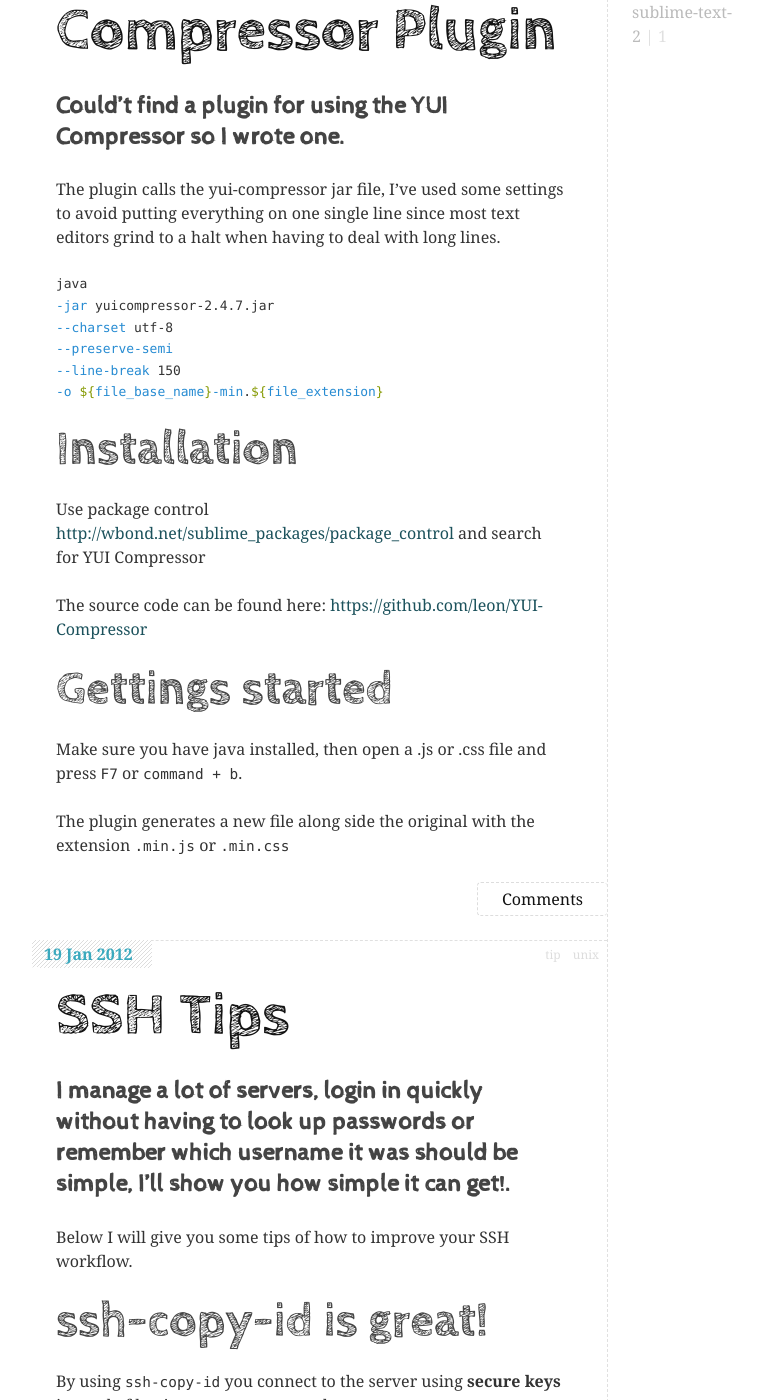
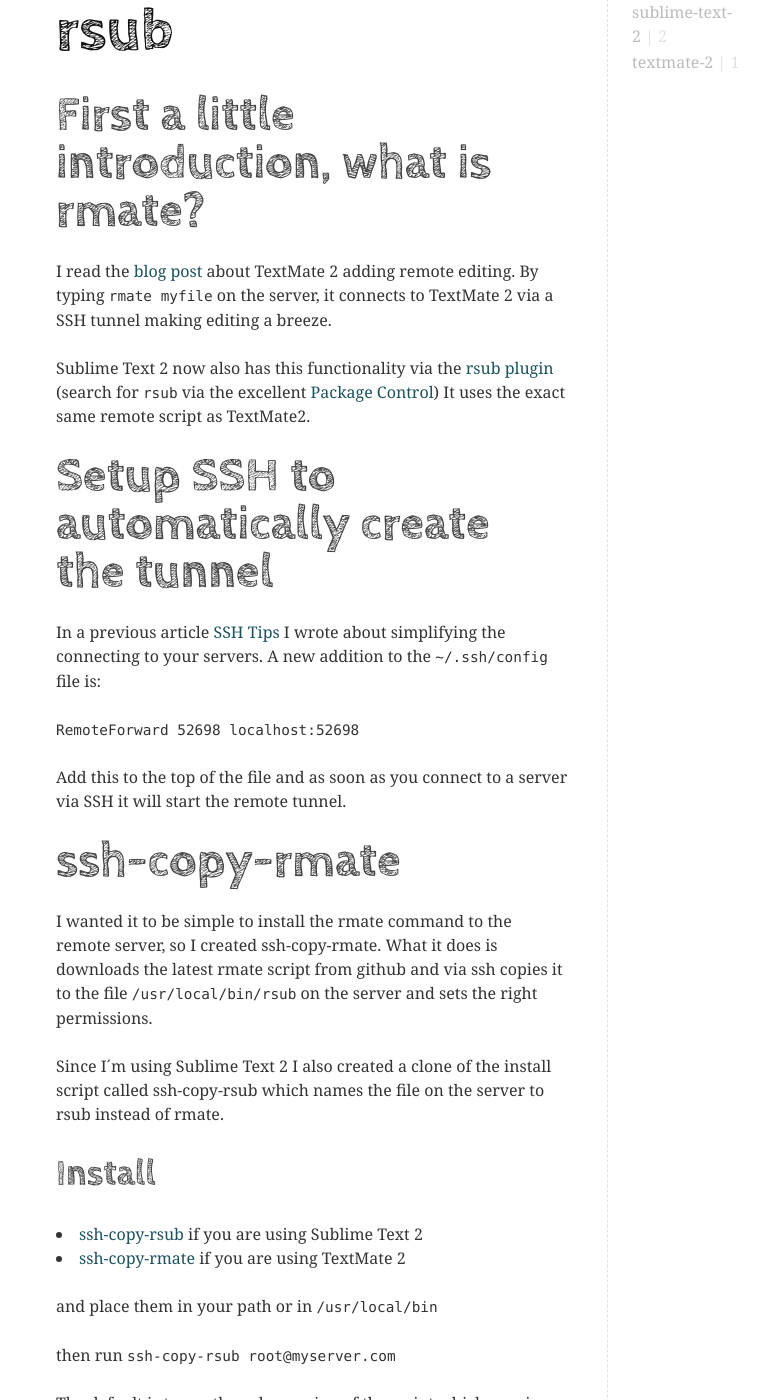
Before and after one commit to leon/leon.github.io, a Jekyll site: the page built from index.html, in a window 1280 px wide and 1400 px high, scrolled down 190 px. Shown: the whole window, without its empty margins (236-1003 px from the left). Built offline with Jekyll 4.4.1, drawn with Linux system fonts in a browser that asks for light colours; Markdown is read by kramdown in place of the engine named in the settings; some of the changed text lies outside the part shown.

Commit message:
rsub article

```diff
--- a/_includes/tag-cloud.html
+++ b/_includes/tag-cloud.html
@@ -1,6 +1,7 @@
 <ul class="tag-cloud">
-	<li><a href="/tag/mootools" title="Posts tagged with mootools" style="font-size: 2.0em; line-height:2.0em">mootools</a></li>
+	<li><a href="/tag/mootools" title="Posts tagged with mootools" style="font-size: 1.5em; line-height:1.5em">mootools</a></li>
 	<li><a href="/tag/sublime-text-2" title="Posts tagged with sublime-text-2" style="font-size: 2.0em; line-height:2.0em">sublime-text-2</a></li>
-	<li><a href="/tag/tip" title="Posts tagged with tip" style="font-size: 2.0em; line-height:2.0em">tip</a></li>
+	<li><a href="/tag/textmate-2" title="Posts tagged with textmate-2" style="font-size: 1.5em; line-height:1.5em">textmate-2</a></li>
+	<li><a href="/tag/tip" title="Posts tagged with tip" style="font-size: 1.5em; line-height:1.5em">tip</a></li>
 	<li><a href="/tag/unix" title="Posts tagged with unix" style="font-size: 2.0em; line-height:2.0em">unix</a></li>
 </ul>
--- /dev/null
+++ b/_posts/2012-03-03-sublime-text-2-rsub.md
@@ -0,0 +1,43 @@
+---
+title: Sublime Text 2 - rsub
+layout: post
+tags: [sublime-text-2,textmate-2,unix]
+---
+## First a little introduction, what is rmate?
+I read the [blog post](http://blog.macromates.com/2011/mate-and-rmate/) about TextMate 2 adding remote editing.
+By typing `rmate myfile` on the server, it connects to TextMate 2 via a SSH tunnel making editing a breeze.
+
+Sublime Text 2 now also has this functionality via the [rsub plugin](https://github.com/Drarok/rsub) (search for `rsub` via the excellent [Package Control](http://wbond.net/sublime_packages/package_control))
+It uses the exact same remote script as TextMate2.
+
+## Setup SSH to automatically create the tunnel
+In a previous article [SSH Tips](/2012/01/ssh-tips/) I wrote about simplifying the connecting to your servers.
+A new addition to the `~/.ssh/config` file is:
+
+`RemoteForward 52698 localhost:52698`
+
+Add this to the top of the file and as soon as you connect to a server via SSH it will start the remote tunnel.
+
+## ssh-copy-rmate
+I wanted it to be simple to install the rmate command to the remote server, so I created ssh-copy-rmate.
+What it does is downloads the latest rmate script from github and via ssh copies it to the file `/usr/local/bin/rsub` on the server and sets the right permissions.
+
+Since I´m using Sublime Text 2 I also created a clone of the install script called ssh-copy-rsub which names the file on the server to rsub instead of rmate.
+
+### Install
+ * [ssh-copy-rsub](https://gist.github.com/1957476) if you are using Sublime Text 2
+ * [ssh-copy-rmate](https://gist.github.com/1965146) if you are using TextMate 2
+
+and place them in your path or in `/usr/local/bin`
+
+then run `ssh-copy-rsub root@myserver.com`
+
+The default is to use the ruby version of the script which requires that you have ruby installed on the server.
+
+If you specify `-b` (`ssh-copy-rsub -b root@myserver.com`) it will fetch another script that is written as a shell script, this hasn't got the dependency on ruby.
+
+## References
+ * [Sublime Text 2 rsub plugin](https://github.com/Drarok/rsub)
+ * [TextMate 2 rmate feature](http://blog.macromates.com/2011/mate-and-rmate/)
+ * [rmate ruby script](https://github.com/avian/rmate/)
+ * [rmate shell script](https://github.com/aurora/rmate/)
--- /dev/null
+++ b/tag/textmate-2/index.html
@@ -0,0 +1,11 @@
+---
+layout: tag
+title: "textmate-2"
+---
+{% for post in site.posts %}
+	{% for tag in post.tags %}
+		{% if tag == "textmate-2" %}
+			{% include teaser.html %}
+		{% endif %}
+	{% endfor %}
+{% endfor %}
```
